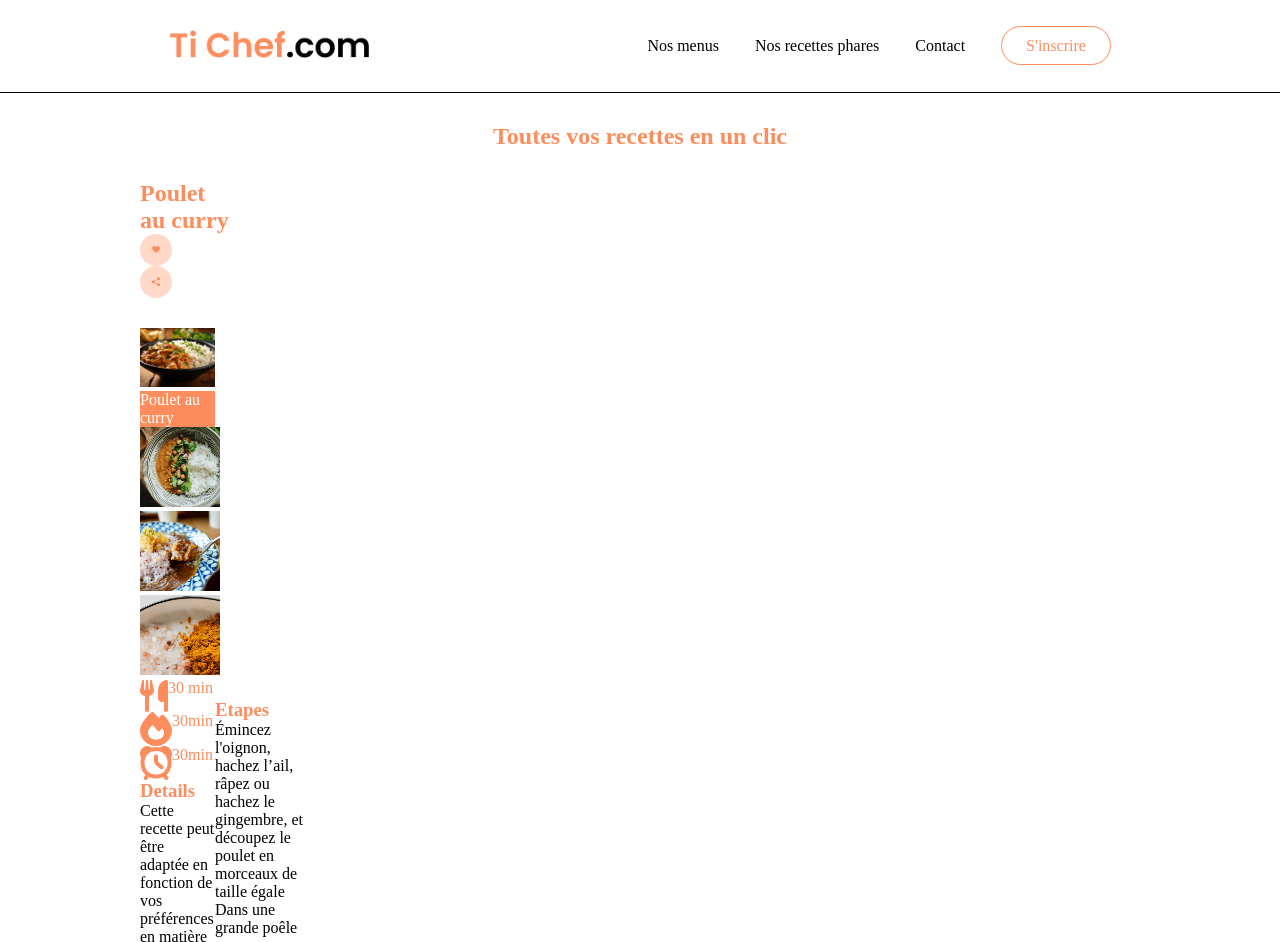
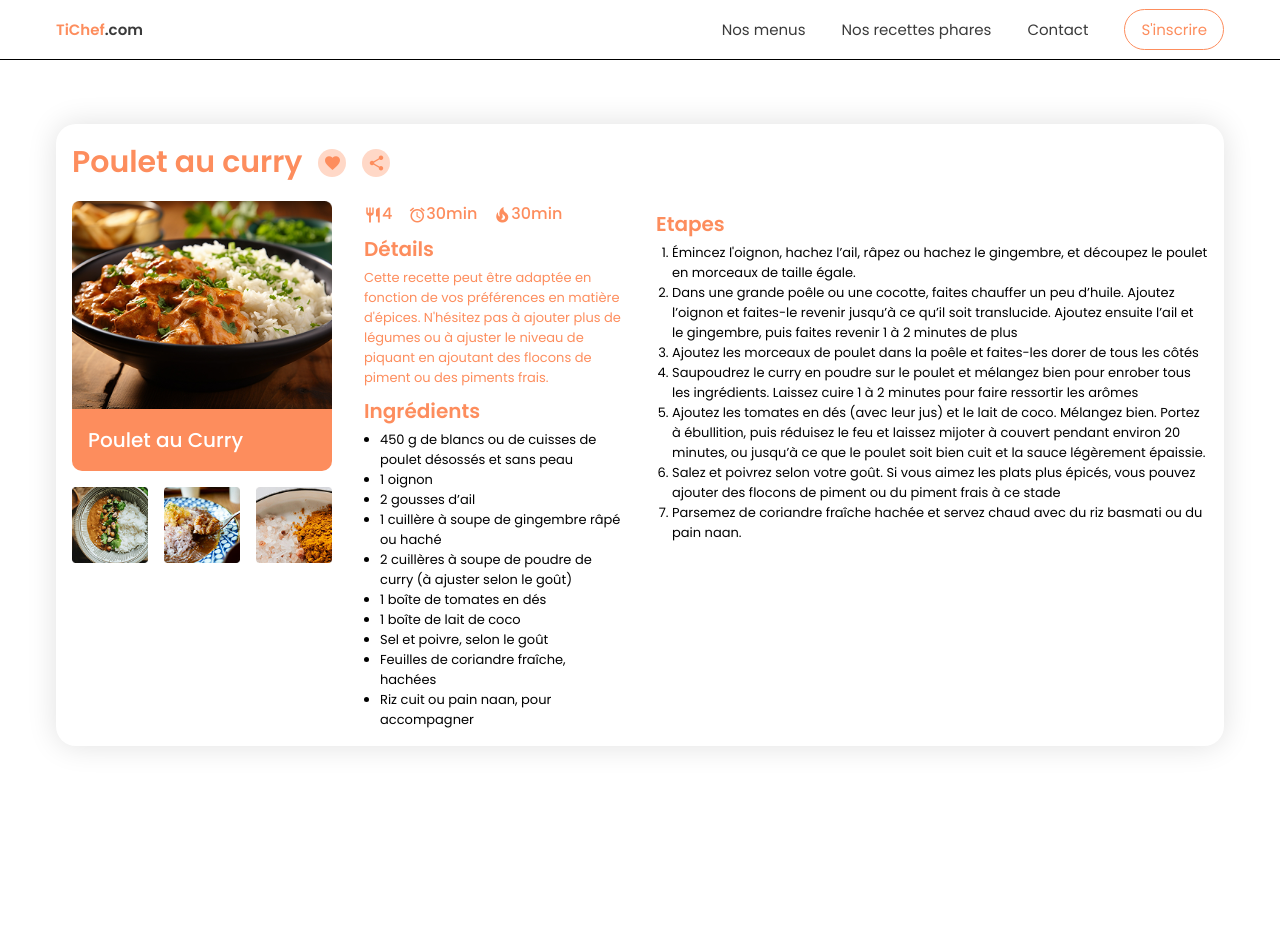
Before and after one commit to Cynthiadurand/Tichef, a plain HTML site: page index.html in a window 1280 px wide. Shown: the top 942 px of the page. After the commit the page ends 800 px from the top, so only its background shows below. Drawn offline with Linux system fonts and the light colour scheme.

Commit message:
ss
corrigé

```diff
--- a/index.html
+++ b/index.html
@@ -1,85 +1,89 @@
 <!DOCTYPE html>
-<html lang="fr">
+<html lang="en">
 
 <head>
     <meta charset="UTF-8">
     <meta name="viewport" content="width=device-width, initial-scale=1.0">
-    <title>Tichef</title>
+    <title>Tichef le livre de cuisine</title>
+    <link href="https://fonts.googleapis.com/icon?family=Material+Icons"
+      rel="stylesheet">
     <link rel="stylesheet" href="style.css">
 </head>
 
 <body>
-
-    <header class="flex spaceBetween border textCenter padding">
-        <a href="" class="logo top30 container">
-            <img src="asset/small-logo-tichef.png" alt="logo du site" class="logo">
-        </a>
-
-        <nav class="menu pucesNone top30 container">
-            <ul class="flex spaceBetween gap36">
+    <header>
+        <div class="container">
+            <div class="burger-menu" data-status="off">
+                <label class="burger" for="burger">
+                    <input type="checkbox" id="burger">
+                    <span></span>
+                    <span></span>
+                    <span></span>
+                  </label>
+            </div>
+            <nav id="nav" class="flex justify-between menu align-center">
+                <a href="" class="logo"><span class="text-orange">TiChef</span>.com</a>
+                <ul>
                     <li><a href="">Nos menus</a></li>
                     <li><a href="">Nos recettes phares</a></li>
                     <li><a href="">Contact</a></li>
-                <li><a href="" class="sinscrire">S'inscrire</a></li>
+                    <li><a href="" class="btn">S'inscrire</a></li>
                 </ul>
             </nav>
+        </div>
     </header>
-    <main>
+    <section class="container">
+        <div class="card">
+            <div class="flex gap16 align-center">
+                <h1>Poulet au curry</h1>
 
-        <!-- Première section-->
-        <section class="top30">
-            <div>
-                <h1 class="orange textCenter">Toutes vos recettes en un clic</h1>
+                <a href="" class="little-btn"><span class="material-icons material-icons-outlined">favorite</span></a>
+                <a href="" class="little-btn"><span class="material-icons material-icons-outlined">
+                    share
+                    </span></a>
+
             </div>
-
-        </section>
-
-        <!-- Deuxième section-->
-        <section class="container flex spaceBetween card top50">
-            <div class="flex spaceBetween alignCenter w30 top30">
-                <div class="w30">
-                    <h2 class="orange">Poulet au curry</h2>
-                    <a href="" class="flex alignCenter img justifyCenter"> <img src="asset/like.png" alt="coeur" class="w25"></a>
-                    <a href="" class="flex alignCenter img justifyCenter"><img src="asset/share.png" alt="partager" class="w25"></a>
+            <!-- 3 colonnes -->
+            <div class="flex align-start gap32 mt-16">
+                <!-- Partie images -->
+                <div class="large-3 small-12 medium-4">
+                    <div class="align-start flex gap16">
+                        <div class="large-12">
+                            <img src="./asset/curry1.jpg" alt="" class="responsive">
+                            <div class="legende">Poulet au Curry</div>
                         </div>
-
-                <div class="flex spaceBetween card top30">
-                    <div class="w25">
-                        <div>
-                            <img src="asset/big-img.png" alt="" width="100%">
+                        <div class="large-4">
+                            <img src="asset/curry2.jpg" alt="" class="responsive">
                         </div>
-                        <div class="bgOrange">
-                            <p class="white">Poulet au curry</p>
+                        <div class="large-4">
+                            <img src="/asset/curry3.jpg" alt="" class="responsive">
                         </div>
-                        <img src="asset/small-image1.png" alt="" width="80px">
-                        <img src="asset/small-image2.png" alt="" width="80px">
-                        <img src="asset/small-image3.png" alt="" width="80px">
-                    </div>
-
-                    <div class="flex">
-                        <div class="w25">
-                            <div class="flex">
-                                <div class="flex"><img src="asset/nombre-icone.png" alt="">
-                                    <p class="orange">30 min</p>
-                                </div>
-                                <div class="flex"><img src="asset/cuisson-icone.png" alt="">
-                                    <p class="orange">30min</p>
-                                </div>
-                                <div class="flex"><img src="asset/duree-icone.png" alt="">
-                                    <p class="orange">30min</p>
+                        <div class="large-4">
+                            <img src="/asset/curry4.jpg" alt="" class="responsive">
                         </div>
                     </div>
-
+                </div>
+                <!-- Partie ingredients-->
+                <div class="gap32 large-3 small-12 medium-4">
+                    <div class="flex gap16">
+                        <p class="etiquette"><span class="material-icons material-icons-outlined">
+                            restaurant
+                            </span>4</p>
+                        <p class="etiquette"><span class="material-icons material-icons-outlined">
+                            alarm
+                            </span>30min</p>
+                        <p class="etiquette"><span class="material-icons material-icons-outlined">
+                            local_fire_department
+                            </span>30min</p>
+                    </div>
                     <div>
-                                <h3 class="orange">Details</h3>
-                                <p>Cette recette peut être adaptée en fonction de vos préférences en matière d'épices.
-                                    N'hésitez pas à ajouter plus de légumes ou à ajuster le niveau de piquant en
-                                    ajoutant
-                                    des flocons de piment ou des piments frais.</p>
+                        <h2>Détails</h2>
+                        <p class="text-orange">
+                            Cette recette peut être adaptée en fonction de vos préférences en matière d'épices. N'hésitez pas à ajouter plus de légumes ou à ajuster le niveau de piquant en ajoutant des flocons de piment ou des piments frais.
+                        </p>
                     </div>
-
                     <div>
-                                <h3 class="orange">Ingredients</h3>
+                        <h2>Ingrédients</h2>
                         <ul>
                             <li>450 g de blancs ou de cuisses de poulet désossés et sans peau</li>
                             <li>1 oignon</li>
@@ -93,41 +97,28 @@
                             <li>Riz cuit ou pain naan, pour accompagner</li>
                         </ul>
                     </div>
+
                 </div>
+                <!-- Partie etapes -->
+                <div class="large-6 small-12 medium-12">
+                    <h2>Etapes</h2>
+                    <ol>
+                        <li>Émincez l'oignon, hachez l’ail, râpez ou hachez le gingembre, et découpez le poulet en morceaux de taille égale.</li>
+                        <li>Dans une grande poêle ou une cocotte, faites chauffer un peu d’huile. Ajoutez l’oignon et faites-le revenir jusqu’à ce qu’il soit translucide. Ajoutez ensuite l’ail et le gingembre, puis faites revenir 1 à 2 minutes de plus</li>
+                        <li>Ajoutez les morceaux de poulet dans la poêle et faites-les dorer de tous les côtés</li>
+                        <li>Saupoudrez le curry en poudre sur le poulet et mélangez bien pour enrober tous les ingrédients. Laissez cuire 1 à 2 minutes pour faire ressortir les arômes</li>
+                        <li>
+                            Ajoutez les tomates en dés (avec leur jus) et le lait de coco. Mélangez bien. Portez à ébullition, puis réduisez le feu et laissez mijoter à couvert pendant environ 20 minutes, ou jusqu’à ce que le poulet soit bien cuit et la sauce légèrement épaissie.</li>
+                        <li>
 
-                        <div class="top20 w30">
-                            <h3 class="orange">Etapes</h3>
-                            <ul>
-                                <li>Émincez l'oignon, hachez l’ail, râpez ou hachez le gingembre, et découpez le poulet
-                                    en
-                                    morceaux de taille égale</li>
-                                <li>Dans une grande poêle ou une cocotte, faites chauffer un peu d’huile. Ajoutez
-                                    l’oignon
-                                    et faites-le revenir jusqu’à ce qu’il soit translucide. Ajoutez ensuite l’ail et le
-                                    gingembre, puis faites revenir 1 à 2 minutes de plus.</li>
-                                <li>Ajoutez les morceaux de poulet dans la poêle et faites-les dorer de tous les côtés.
-                                </li>
-                                <li>Saupoudrez le curry en poudre sur le poulet et mélangez bien pour enrober tous les
-                                    ingrédients. Laissez cuire 1 à 2 minutes pour faire ressortir les arômes.</li>
-                                <li>Ajoutez les tomates en dés (avec leur jus) et le lait de coco. Mélangez bien. Portez
-                                    à
-                                    ébullition, puis réduisez le feu et laissez mijoter à couvert pendant environ 20
-                                    minutes, ou jusqu’à ce que le poulet soit bien cuit et la sauce légèrement épaissie.
-                                </li>
-                                <li>Salez et poivrez selon votre goût. Si vous aimez les plats plus épicés, vous pouvez
-                                    ajouter des flocons de piment ou du piment frais à ce stade</li>
-                                <li>Parsemez de coriandre fraîche hachée et servez chaud avec du riz basmati ou du pain
-                                    naan.</li>
-                            </ul>
-                        </div>
+                            Salez et poivrez selon votre goût. Si vous aimez les plats plus épicés, vous pouvez ajouter des flocons de piment ou du piment frais à ce stade</li>
+                        <li>Parsemez de coriandre fraîche hachée et servez chaud avec du riz basmati ou du pain naan.</li>
+                    </ol>
                 </div>
             </div>
         </div>
     </section>
-    </main>
 
-    <footer>
-    </footer>
 </body>
 
 </html>
--- a/style.css
+++ b/style.css
@@ -1,124 +1,343 @@
+@import url('https://fonts.googleapis.com/css2?family=Poppins:ital,wght@0,100;0,200;0,300;0,400;0,500;0,600;0,700;0,800;0,900;1,100;1,200;1,300;1,400;1,500;1,600;1,700;1,800;1,900&display=swap');
+
 * {
     margin: 0;
     padding: 0;
     box-sizing: border-box;
-    text-decoration: none;
-    list-style: none;
+    font-family: "Poppins";
+}
+
+:root {
+    --orange: #FD8D5D;
+    --light-orange: #FFD8C7;
+    --black: #3A3A3A;
+    --light-grey: #E0E0E0;
+    --gap: 32px;
+}
+
+header {
+    border-bottom: 1px solid #000;
+    padding: 9px 0;
+    background-color: #fff;
+    position: sticky;
+    top: 0;
+    width: 100%;
+}
+
+
+.burger-menu {
+    display: none;
+
+}
+
+
+
+.menu {
+    display: block;
+    position: static;
+
+    a {
+        display: block;
+        font-size: 15px;
+        transition: color 0.3s ease;
+    }
+
+    ul {
+        display: flex;
+        align-items: center;
+        list-style: none;
+        gap: 36px;
+    }
+}
+
+.menu a:hover {
+    color: var(--orange);
+}
+
+/*texte*/
+h1 {
+    font-size: 30px;
+}
+
+h2 {
+    font-size: 20px;
+    margin-top: 8px;
+    margin-bottom: 4px;
+}
+
+h1,
+h2,
+.logo {
+    font-weight: 600;
+}
+
+.etiquette {
+    font-size: 16px;
+    font-weight: 500;
+}
+
+.text-orange,
+h1,
+h2,
+.etiquette {
+    color: var(--orange)
 }
 
 a {
+    color: var(--black);
     text-decoration: none;
-    color: black;
 }
 
-.orange {
-    color: #FD8D5D;
+.material-icons {
+    font-size: 18px;
+    vertical-align: middle;
+
 }
 
-.white {
-    color: white;
-}
-
-.bgRed {
-    background-color: red;
-}
-
-.bgOrange {
-    background-color: #FD8D5D;
-}
-
-.sinscrire {
-    color: #FD8D5D;
-    border-radius: 20px;
-    padding: 10px 24px;
-    border: solid #FD8D5D 1px;
-}
-
-.gap36 {
-    gap: 36px;
-}
-
+/*Flexbox*/
 .flex {
     display: flex;
     flex-wrap: wrap;
+
 }
 
-.spaceBetween {
+.justify-between {
     justify-content: space-between;
 }
 
-.alignCenter {
+.align-center {
     align-items: center;
 }
 
-.textCenter {
-    text-align: center;
-}
-
-.justifyCenter {
+.justify-center {
     justify-content: center;
 }
 
-.bloc {
+.gap32 {
+    --gap: 32px;
+    gap: var(--gap);
+}
+
+.gap16 {
+    --gap: 16px;
+    gap: var(--gap);
+}
+
+.align-start {
+    align-items: flex-start;
+}
+
+/*Composants*/
+
+/*Carte*/
+.legende {
+    background-color: var(--orange);
+    color: #fff;
+    font-size: 20px;
+    font-weight: 500;
+    padding: 16px;
+    border-radius: 0 0 10px 10px;
+}
+
+.card {
+    padding: 16px;
+    box-shadow: 0 0 30px var(--light-grey);
+    font-size: 13px;
+    margin-top: 64px;
+    border-radius: 20px;
+}
+
+.card ul,
+.card ol {
+    padding-left: 16px;
+}
+
+.btn {
+    color: var(--orange);
+    padding: 8px 16px;
+    border: 1px solid var(--orange);
+    border-radius: 32px;
+}
+
+.little-btn {
+    background-color: var(--light-orange);
+    color: var(--orange);
+    width: 28px;
+    height: 28px;
+    display: flex;
+    justify-content: center;
+    align-items: center;
+    border-radius: 32px;
+
+}
+
+.burger {
+    position: relative;
+    width: 20px;
+    height: 15px;
+    background: transparent;
+    cursor: pointer;
     display: block;
 }
 
-.top20 {
-    margin-top: 20px;
+.burger input {
+    display: none;
 }
 
-.top30 {
-    margin-top: 30px;
+.burger span {
+    display: block;
+    position: absolute;
+    height: 2px;
+    width: 100%;
+    background: black;
+    border-radius: 9px;
+    opacity: 1;
+    left: 0;
+    transform: rotate(0deg);
+    transition: .25s ease-in-out;
 }
 
-.top50 {
-    margin-top: 50px;
+.burger span:nth-of-type(1) {
+    top: 0px;
+    transform-origin: left center;
 }
 
-.w20 {
-    width: 20%;
-}
-.w25 {
-    width: 25%;
+.burger span:nth-of-type(2) {
+    top: 50%;
+    transform: translateY(-50%);
+    transform-origin: left center;
 }
 
-.w30 {
-    width: 30%;
+.burger span:nth-of-type(3) {
+    top: 100%;
+    transform-origin: left center;
+    transform: translateY(-100%);
 }
 
-.w35 {
-    width: 35%;
+.burger input:checked~span:nth-of-type(1) {
+    transform: rotate(45deg);
+    top: 0px;
+    left: 2px;
 }
 
-.w50 {
-    width: 50%;
+.burger input:checked~span:nth-of-type(2) {
+    width: 0%;
+    opacity: 0;
 }
 
-.container {
-    max-width: 1000px;
-    margin: auto;
+.burger input:checked~span:nth-of-type(3) {
+    transform: rotate(-45deg);
+    top: 14px;
+    left: 2px;
 }
 
-.logo {
-    width: 200px;
+/*Mise en page*/
+
+.container {
+    max-width: 1200px;
+    margin-left: auto;
+    margin-right: auto;
+    padding: 0 16px;
 }
 
-.border {
-    border-bottom: solid black 1px;
+.responsive {
+    display: block;
+    width: 100%
 }
 
-.padding {
-    padding: 30px;
+.mt-16 {
+    margin-top: 16px;
 }
 
 
-.img {
-    background-color: #FFD8C7;
-    border-radius: 100px;
-    width: 32px;
-    height: 32px;
+
+
+/*--------------------------------------------------
+🧱Largeurs et colonnes
+---------------------------------------------------*/
+
+/*Generation des classes pour la largeur des colonnes selon
+les resolutions d'ecrans d'apres un petit script sass*/
+
+/*Desktop*/
+.large-1 {
+    width: calc(8.3333333333% - 11 * var(--gap) / 12);
 }
 
-.card {
-    box-shadow: 20px;
+.large-2 {
+    width: calc(16.6666666667% - 5 * var(--gap) / 6);
 }
+
+.large-3 {
+    width: calc(25% - 3 * var(--gap) / 4);
+}
+
+.large-4 {
+    width: calc(33.3333333333% - 2 * var(--gap) / 3);
+}
+
+.large-5 {
+    width: calc(41.6666666667% - 1.4 * var(--gap) / 2.4);
+}
+
+.large-6 {
+    width: calc(50% - 1 * var(--gap) / 2);
+}
+
+.large-7 {
+    width: calc(58.3333333333% - 0.7142857143 * var(--gap) / 1.7142857143);
+}
+
+.large-8 {
+    width: calc(66.6666666667% - 0.5 * var(--gap) / 1.5);
+}
+
+.large-9 {
+    width: calc(75% - 0.3333333333 * var(--gap) / 1.3333333333);
+}
+
+.large-10 {
+    width: calc(83.3333333333% - 0.2 * var(--gap) / 1.2);
+}
+
+.large-11 {
+    width: calc(91.6666666667% - 0.0909090909 * var(--gap) / 1.0909090909);
+}
+
+.large-12 {
+    width: calc(100% - 0 * var(--gap) / 1);
+}
+
+
+/* responsive tablette */
+@media all and (max-width: 900px) {
+    h2 {
+        color: yellow;
+    }
+
+    .medium-4 {
+        width: 40%;}
+
+        .medium-12 {
+            width: 100%;
+        }
+
+}
+
+/* responsive smartphone */
+@media all and (max-width: 600px) {
+    body {
+        background-color: red;
+    }
+
+    h2 {
+        color: blue;
+    }
+
+    .small-12 {
+        width: 100%;
+    }
+    .small-6 {
+        width: 50%;
+    }
+}
```
Also changed, not shown: asset/big-img.png (deleted), asset/big-logo-tichef.png (deleted), asset/cuisson-icone.png (deleted), asset/curry1.jpg (added), asset/curry2.jpg (added), asset/curry3.jpg (added), asset/curry4.jpg (added), asset/duree-icone.png (deleted), asset/like.png (deleted), asset/maquette-ordi.png (deleted), asset/maquette-smartphone.png (deleted), asset/nombre-icone.png (deleted), asset/share.png (deleted), asset/small-image1.png (deleted), 3 more files. Lines whose indentation alone changed are shown as unchanged.
